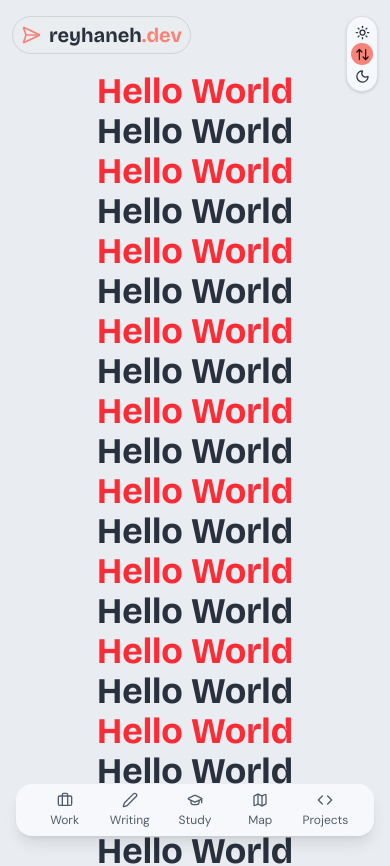
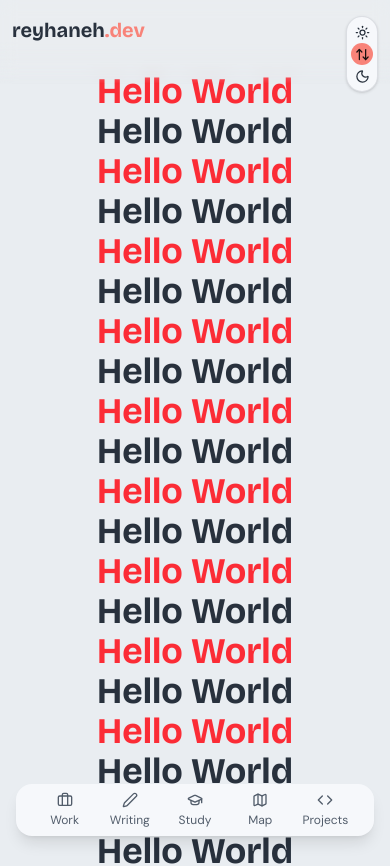
Before and after one commit to reyhaneh-k/reyhaneh.dev, a React (Vite) app: page / in a window 390 px wide. Shown: the top 866 px of the page. Built offline with nearby package versions, Linux system fonts and the light colour scheme.

Commit message:
feat(navbar): completes bottom navbar

```diff
--- a/src/layouts/rootLayout/components/topNavBar/TopNavbar.tsx
+++ b/src/layouts/rootLayout/components/topNavBar/TopNavbar.tsx
@@ -1,5 +1,4 @@
 import { Link } from "@tanstack/react-router";
-import { SendHorizontalIcon } from "lucide-react";
 import { motion } from "motion/react";
 
 import { ThemeSwitch } from "@/components/ui/themeSwitch/ThemeSwitch";
@@ -35,15 +34,6 @@ const TopNavbar = ({
       }}
       transition={SPRING}
     >
-      {/* <div
-        aria-hidden
-        className={cn(
-          "pointer-events-none absolute inset-x-0 -inset-y-4 -z-1",
-          "bg-transparent backdrop-blur-lg backdrop-saturate-50",
-          "mask-b-from-50% mask-b-to-100%",
-          "block md:hidden"
-        )}
-      /> */}
       <motion.ol
         className={cn(
           "relative flex gap-6 text-center md:gap-4 lg:gap-6",
@@ -54,15 +44,26 @@ const TopNavbar = ({
           "md:border-border border-transparent md:border",
           "[--padding-custom:calc(3px*4)] md:[--padding-custom:calc(28px*4)] lg:[--padding-custom:calc(40px*4)]",
           "[--padding-compact:calc(3px*4)] md:[--padding-compact:calc(28px*4)] lg:[--padding-compact:calc(32px*4)]",
-          "py-4"
+          "[--scale-compact:1] md:[--scale-compact:0.95] lg:[--scale-compact:1]",
+          "pt-4 pb-10 md:py-4"
         )}
         animate={{
+          scale: compact ? "var(--scale-compact)" : 1,
           paddingInline: compact
             ? "var(--padding-compact)"
             : "var(--padding-custom)",
         }}
         transition={SPRING}
       >
+        <div
+          aria-hidden
+          className={cn(
+            "pointer-events-none absolute inset-0 -z-1",
+            "bg-canvas/50 backdrop-blur-sm backdrop-saturate-50",
+            "mask-b-from-50% mask-b-to-100%",
+            "block md:hidden"
+          )}
+        />
         {NAV_LINKS.slice(0, 3).map((link) => (
           <li
             key={link.to}
@@ -85,19 +86,8 @@ const TopNavbar = ({
         >
           <Link
             to={ROOT_LINK.to}
-            className={cn(
-              "flex items-center gap-2",
-              "border-border rounded-full border p-1 px-2",
-              "backdrop-blur-lg backdrop-saturate-50",
-              "md:rounded-none md:border-0 md:p-0 md:backdrop-filter-none"
-            )}
+            className={cn("flex items-center gap-2")}
           >
-            <SendHorizontalIcon
-              className={cn(
-                "size-5",
-                "text-accent inline md:hidden"
-              )}
-            />
             <span>
               <span>{ROOT_LINK.label[0]}</span>
               <span className="text-accent">
@@ -120,7 +110,6 @@ const TopNavbar = ({
             <Link to={link.to}>{link.label}</Link>
           </li>
         ))}
-
         <motion.div
           className={cn(
             "absolute right-3 md:top-1/2 md:right-4 md:-translate-y-1/2",
```
